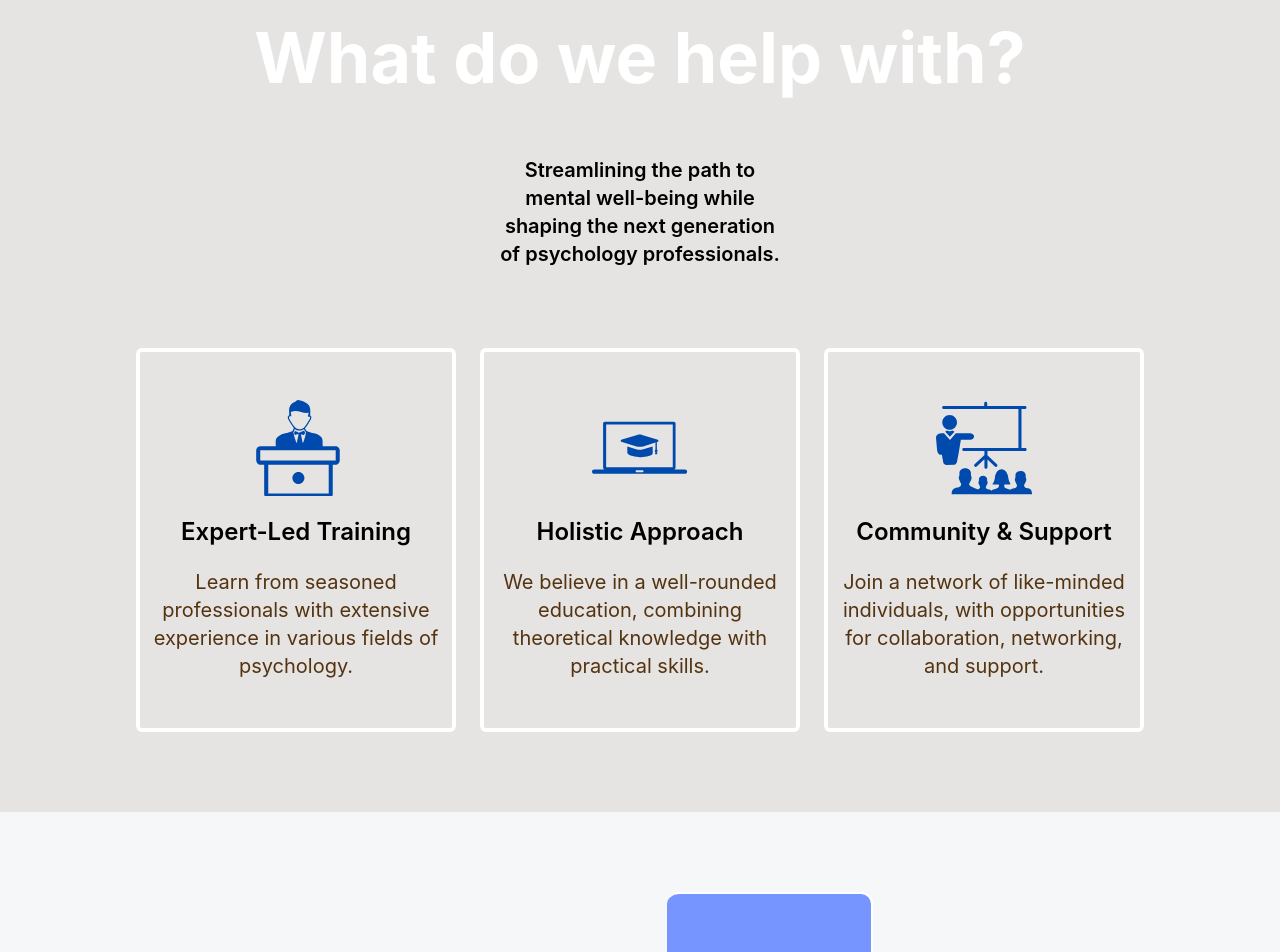
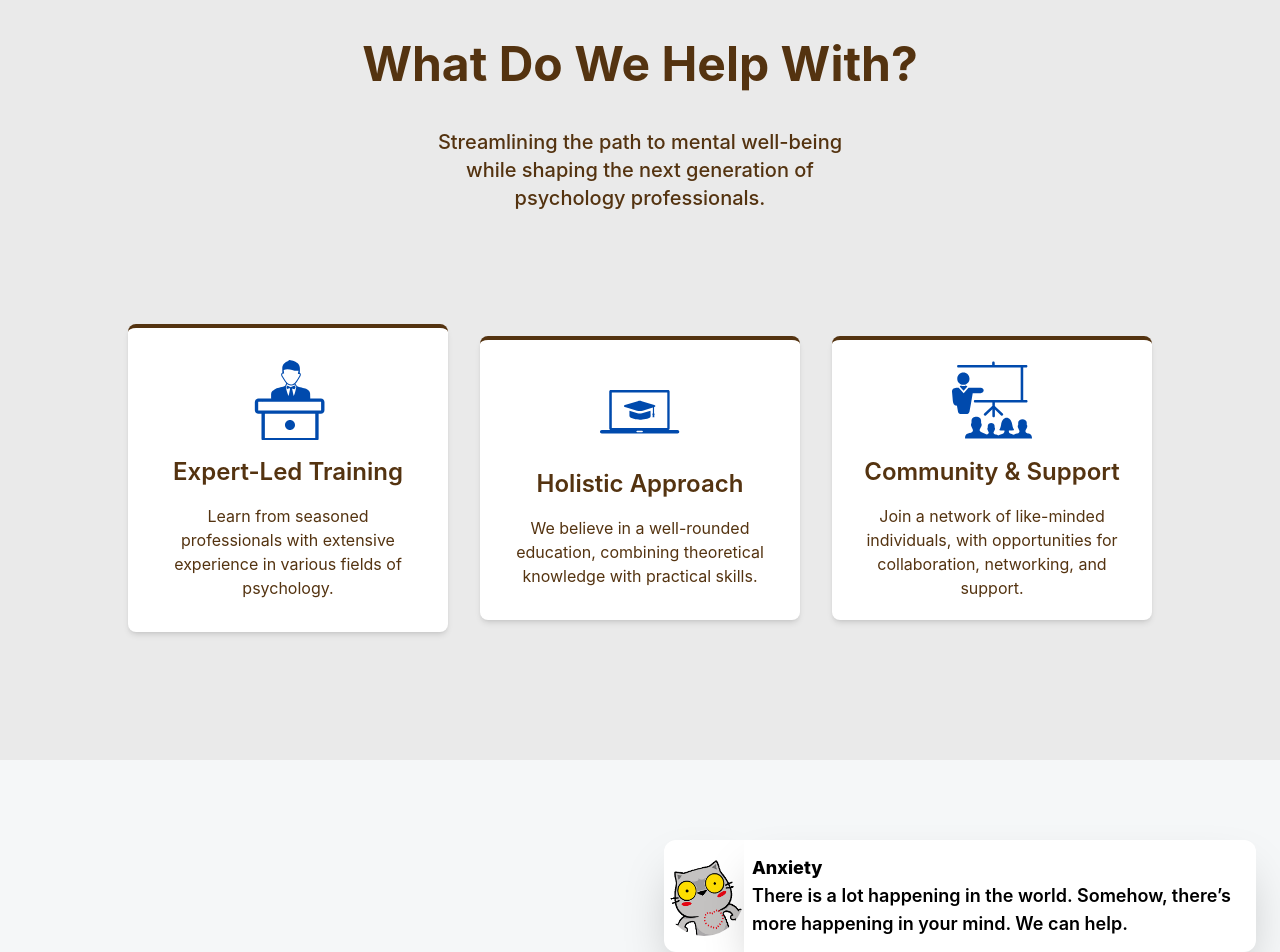
Before and after one commit to puneeeeeeet/BrainStreamliner-v2, a React (Create React App) app: page / in a window 1280 px wide. Shown: the part 1640-2592 px from the top of the page. Built offline with nearby package versions, Linux system fonts and the light colour scheme.

Commit message:
white cards

```diff
--- a/src/Components/StartTherapy.jsx
+++ b/src/Components/StartTherapy.jsx
@@ -36,7 +36,7 @@ export const StartTherapy = () => {
               </Icon>
             </div>
           </div>
-          <div className=" w-sm:w-5/12 h-56  border-2 text-[#7D8ABC] border-[#7D8ABC] rounded-md transform transition-transform hover:scale-105 p-2 shadow-2xl pt-5">
+          <div className=" w-full sm:w-5/12 h-56  border-2 text-[#7D8ABC] border-[#7D8ABC] rounded-md transform transition-transform hover:scale-105 p-2 shadow-2xl pt-5">
             <div className=" flex items-center justify-center">
               Virtual Consultation
             </div>
--- a/src/Components/WhatWeDo.jsx
+++ b/src/Components/WhatWeDo.jsx
@@ -39,7 +39,7 @@ const WhatWeDo = () => {
 
   return (
     <>
-      <div className='w-screen h-[400vh] sm:h-[400vh] flex sm:flex-row flex-col text-blue bg-[#F5F7F8] relative pb-44'>
+      <div className='w-screen h-[400vh] sm:h-fit flex sm:flex-row flex-col text-blue bg-[#F5F7F8] relative pb-44'>
         <div className='sm:w-1/2 w-full sm:flex sm:items-center flex-col gap-5'>
           <div className='sticky top-0 sm:top-56 sm:ml-40 sm:pb-40 mt-56 sm:w-full w-11/12 ml-4'>
             <div className='flex flex-col sm:w-1/2 w-3/4 text-xl font-customFont'>
@@ -58,13 +58,18 @@ const WhatWeDo = () => {
           {data.map((item, index) => (
             <div
             key={index}
-            className='flex sticky w-11/12 mb-24 items-end justify-center'
+            className='flex sticky w-full mb-24 items-end justify-center  transform transition-transform hover:scale-105 '
             style={{ top: `${150 + index * 5}px` }}  // Adjust this value for overlap
           >
-            <div className='blackBox'>
-              <img src={item.source} alt=""  className='w-20 h-24 m-2 '/>
-              <p className=' text-center'>{item.blackBoxText}</p></div>
-            <div className='sideBox'>{item.sideBoxText}</div>
+            <div className='blackBox bg-white'>
+              <img src={item.source} alt=""  className='w-20 h-20 bg-white rounded-full'/>
+
+              </div>
+
+            <div className='sideBox bg-white'>
+            <p className=' text-center font-extrabold'>{item.blackBoxText}</p>
+            <p>{item.sideBoxText}</p>
+            </div>
           </div>
           ))}
 
--- a/src/Components/WhyChoose.jsx
+++ b/src/Components/WhyChoose.jsx
@@ -7,77 +7,54 @@ import { SmartClass } from "../icons/SmartClass";
 
 const WhyChoose = () => {
   return (
-    <div className="bg-[#E5E4E2] pb-20 text-[#543310]">
-      <div className="flex items-center justify-center text-3xl sm:text-[70px]
-        pt-20 font-bold text-white animate-fadeinup">
-        What do we help with?
+    <div className="bg-gray-100 pb-20 text-[#543310] h-screen">
+      {/* Header */}
+      <div className="flex items-center justify-center text-4xl sm:text-5xl text-gray-800 pt-20 font-bold">
+        What Do We Help With?
       </div>
 
-      <div className="flex items-center justify-center p-20 ">
-        <div className="text-xl  text-center w-72 font-semibold text-black">
+      {/* Description */}
+      <div className="flex items-center justify-center mt-6 sm:mt-10">
+        <div className="text-lg sm:text-xl text-center w-11/12 sm:w-4/12 font-medium text-gray-700 ">
           Streamlining the path to mental well-being while shaping the next generation of psychology professionals.
         </div>
       </div>
 
-      <div className="flex items-center justify-center flex-col  sm:flex-row px-8 gap-6">
-        <div className="sm:w-80 w-full  h-96 flex items-center justify-center  flex-col
-        border-4 border-white  rounded-md hover:animate-bounce">
-          <Icon icon={Guideance} color="blue" className="w-24 h-24">
-            Image
-            {/* IMAGE */}
-          </Icon>
-          <div className="text-2xl py-5  font-semibold text-black">
+      {/* Service Cards */}
+      <div className="flex items-center justify-center flex-col sm:flex-row px-6 sm:px-10 gap-8 sm:mt-28">
+
+        {/* Card 1 */}
+        <div className="w-full sm:w-80 h-full flex flex-col items-center bg-white rounded-lg shadow-md border-t-4 border-blue-500 p-8 hover:scale-105 transition-transform duration-300 ease-out">
+          <Icon icon={Guideance} className="w-20 h-20 text-blue-500" />
+          <div className="text-2xl py-4 font-semibold text-gray-800">
             Expert-Led Training
-            {/* HEADING */}
           </div>
-          <div className="text-xl text-center px-2 ">
+          <div className="text-center text-gray-600">
             Learn from seasoned professionals with extensive experience in various fields of psychology.
           </div>
         </div>
 
-        <div className="sm:w-80 w-full  h-96 flex items-center justify-center
-        flex-col border-4 border-white rounded-md hover:animate-bounce">
-          <Icon icon={SmartClass} className="w-24 h-24  ">
-            {/* IMAGE */}
-          </Icon>
-          <div className="text-2xl py-5  font-semibold text-black">
+        {/* Card 2 */}
+        <div className="w-full sm:w-80 h-auto flex flex-col items-center bg-white rounded-lg shadow-md border-t-4 border-green-500 p-8 hover:scale-105 transition-transform duration-300 ease-out">
+          <Icon icon={SmartClass} className="w-20 h-20 text-green-500" />
+          <div className="text-2xl py-4 font-semibold text-gray-800">
             Holistic Approach
-            {/* HEADING */}
           </div>
-          <div className="text-xl text-center px-2">
+          <div className="text-center text-gray-600">
             We believe in a well-rounded education, combining theoretical knowledge with practical skills.
           </div>
         </div>
 
-        <div className="sm:w-80 w-full  h-96 flex items-center justify-center
-        flex-col border-4 border-white rounded-md hover:animate-bounce">
-          <Icon icon={WorkShop} className="w-24 h-24" size="large">
-            {/* IMAGE */}
-          </Icon>
-          <div className="text-2xl py-5  font-semibold text-black">
-
+        {/* Card 3 */}
+        <div className="w-full sm:w-80 h-auto flex flex-col items-center bg-white rounded-lg shadow-md border-t-4 border-purple-500 p-5 hover:scale-105 transition-transform duration-300 ease-out">
+          <Icon icon={WorkShop} className="w-20 h-20 text-purple-500" />
+          <div className="text-2xl py-4 font-semibold text-gray-800">
             Community & Support
-            {/* HEADING */}
           </div>
-          <div className="text-xl text-center px-2">
+          <div className="text-center text-gray-600">
             Join a network of like-minded individuals, with opportunities for collaboration, networking, and support.
           </div>
         </div>
-
-        {/* <div className="sm:w-80 w-full  h-96 flex items-center justify-center
-        flex-col border-4 border-white rounded-md hover:animate-bounce">
-          <Icon icon={Girl} className="w-24 h-24 " color="blue">
-
-          </Icon>
-          <div className="text-2xl py-5 font-semibold ">
-
-            Councelling & Guidence
-
-          </div>
-          <div className="text-xl text-center px-2">
-          We conduct career counselling, psychometric testing,one-to-one workshops in Schools.
-            </div>
-        </div> */}
       </div>
     </div>
   );
--- a/src/index.css
+++ b/src/index.css
@@ -26,10 +26,10 @@ code {
 }
 
 .blackBox{
-  @apply  h-44 sm:h-60 w-36 sm:w-64 items-center font-bold  text-xl rounded-t-xl  bg-[#7695FF] border-t-2 border-r-2 border-white flex  justify-center flex-col
+  @apply  h-44 sm:h-28 w-36 sm:w-fit  items-center font-bold  text-xl rounded-l-xl bg-white  flex  justify-center flex-col  shadow-2xl
 }
 
 .sideBox{
-  @apply w-4/5 px-2 h-36 bg-[#D1D4C9] rounded-r-xl flex items-center justify-center text-black text-lg font-semibold border-white border-t-2
+  @apply w-4/5 px-2 h-28 bg-white rounded-r-xl flex flex-col text-left items-start justify-center text-black text-lg font-semibold   shadow-2xl
 }
 /* bg-[#FFAD60] */
```
Lines whose indentation alone changed are shown as unchanged.
